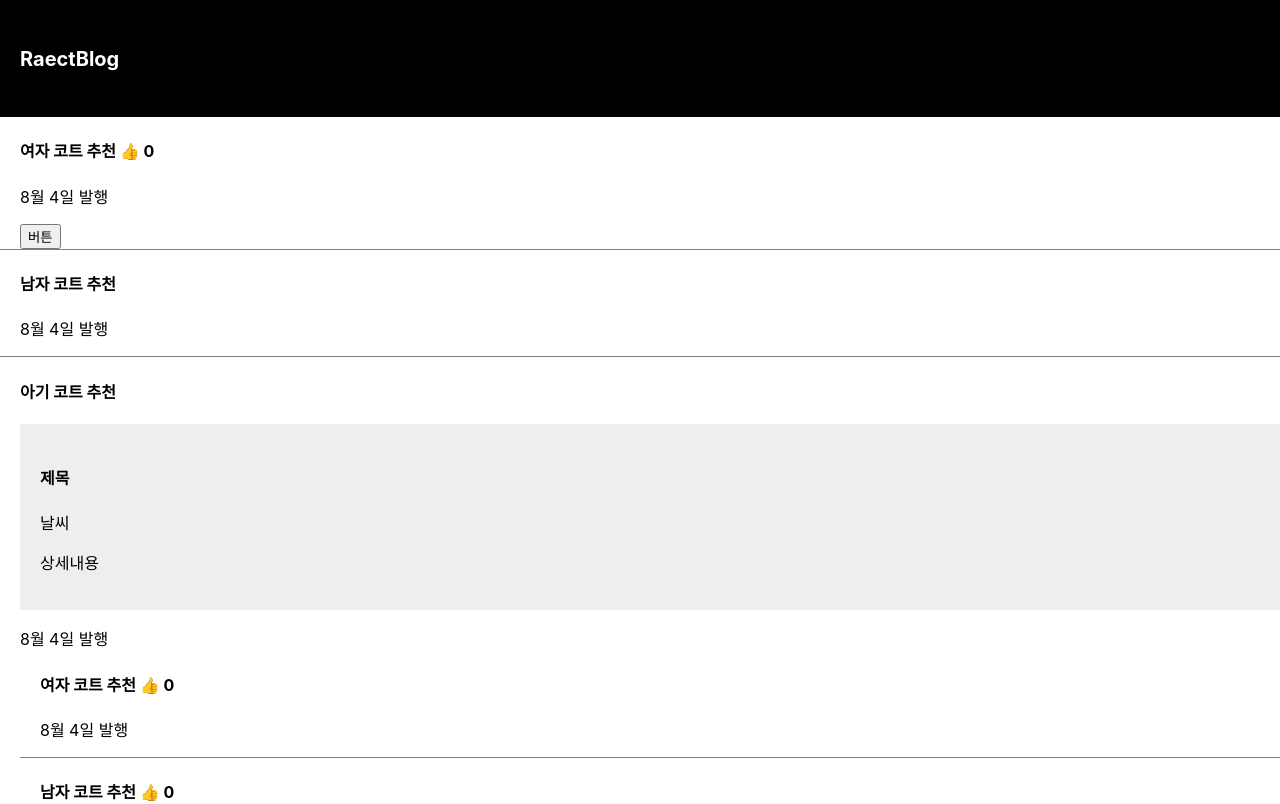
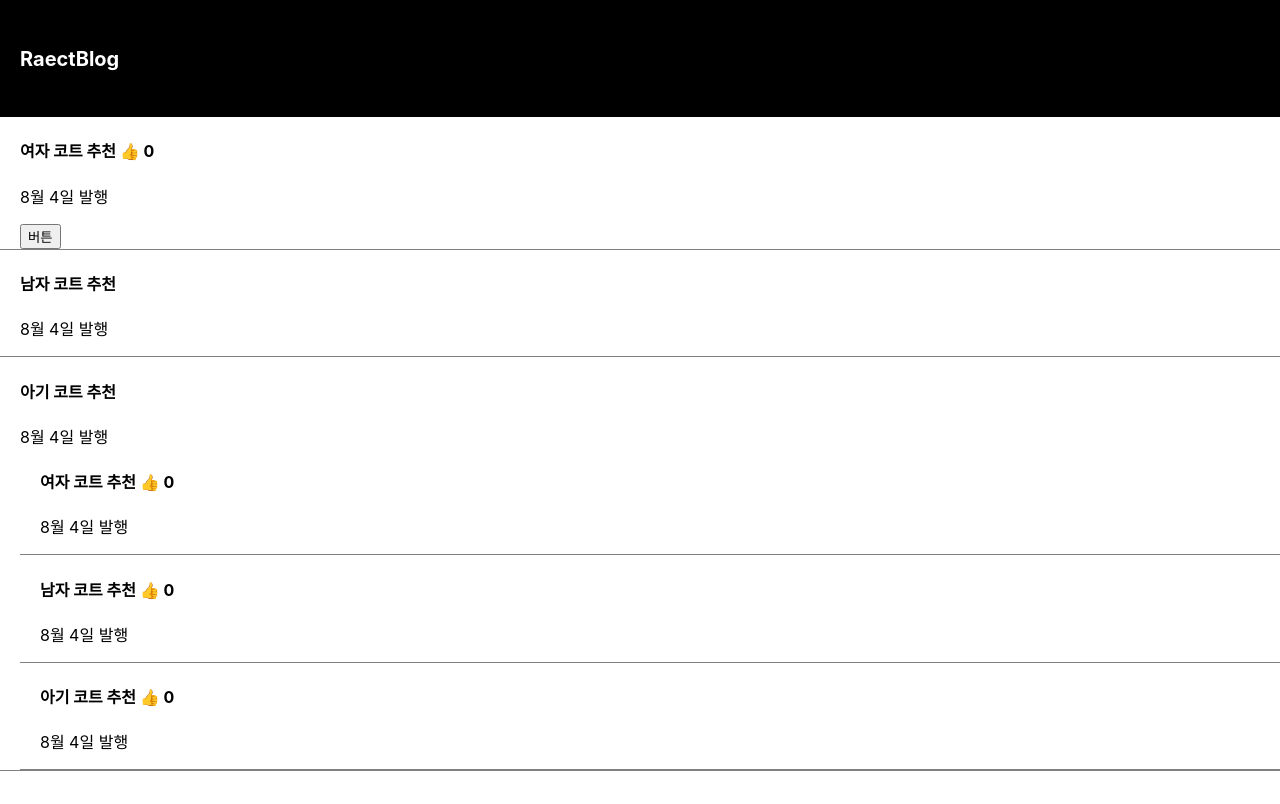
Before and after one commit to jongchan94/React, a React (Create React App) app in the folder blog/: page / in a window 1280 px wide. Shown: the top 804 px of the page. Built offline with nearby package versions, Linux system fonts and the light colour scheme.

Commit message:
동적인 ui 만드는 스텝
1. html css 미리 디자인완성
2. ui의 현재 상태를 state로 저장
3. state 따라 ui가 어떻게 보일지 작성 (조건문등등)

```diff
--- a/blog/src/App.js
+++ b/blog/src/App.js
@@ -124,8 +124,7 @@ function App() {
       <div className="list">
         {/* <h4 onClick={ ()=> setModal('열림') }>{글제목[2]}</h4> */}
         {/* 느낌표는 우측 자료를 반대로 바궈줌 */}
-        <h4 onClick={ ()=> {   setModal(!modal) } }>{글제목[2]}</h4>
-            {modal ? <Modal></Modal> : null}
+        <h4 onClick ={ ()=> {setModal('열림') }}> {글제목[2]}</h4>
         <p>8월 4일 발행</p>
 
           {/* #7 map */}
@@ -189,6 +188,8 @@ function App() {
             /* 삼항연산자 */
             // 조건식 ? 참일때 실행할 코드 : 거짓일 때 실행할 코드
             // html중간에 조건문 쓰렴면 삼항연산자써야함
+            // 1 == 1 ? '아님' : '아님'
+            modal == '열림' ? <modal></modal> : null
 
             // modal == '열림' ? <Modal></Modal> : '아님'
             // null은 비어있는 html용으로 자주사용
```
